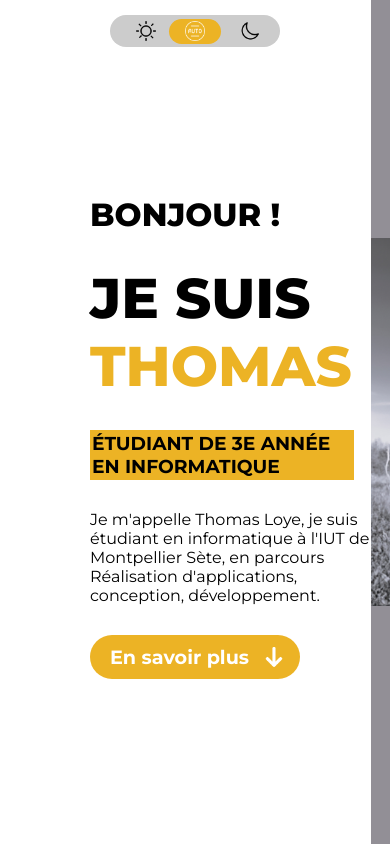
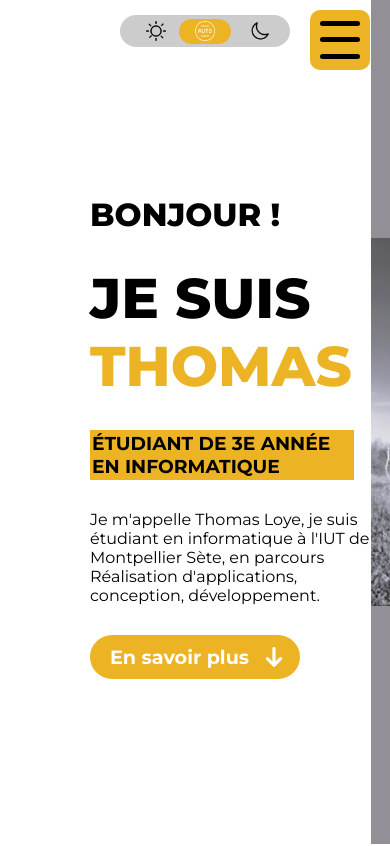
Before and after one commit to th0mate/newPortfolio, a website: page index.html in a window 390 px wide. Shown: the top 846 px of the page. Drawn offline with Linux system fonts and the light colour scheme.

Commit message:
changements

```diff
--- a/Ressources/css/styleVueAccueil.css
+++ b/Ressources/css/styleVueAccueil.css
@@ -61,6 +61,40 @@ nav > span {
     border-left: 1.5px dotted black;
     height: 30px;
 }
+
+
+.burger {
+    background-color: var(--jauneMain);
+    width: 50px;
+    height: 50px;
+    border-radius: 10px;
+    display: none;
+    flex-direction: column;
+    justify-content: space-around;
+    align-items: center;
+    cursor: pointer;
+    padding: 5px;
+    position: fixed;
+    top: 10px;
+    right: 20px;
+
+    span {
+        width: 80%;
+        height: 5px;
+        border-radius: 3px;
+        background-color: black;
+        cursor: pointer;
+        transition: background-color 0.4s;
+    }
+
+}
+
+.burger:hover {
+    span {
+        background-color: white;
+    }
+}
+
 
 body {
     margin: 0;
@@ -140,10 +174,9 @@ body {
 
 
 .switchLight {
-    width: 350px;
     position: fixed;
     top: 15px;
-    right: 20px;
+    right: 10px;
     z-index: 10;
 
 }
@@ -891,9 +924,13 @@ footer {
     margin: 0;
 }
 
+/*
+------------------------------------------------------------------------------------------------------------------------
+DARK MODE
+------------------------------------------------------------------------------------------------------------------------
+ */
 
 .dark {
-
     background-color: #111;
     color: #fff;
 
@@ -934,7 +971,21 @@ footer {
 }
 
 
+/*
+------------------------------------------------------------------------------------------------------------------------
+RESPONSIVE
+------------------------------------------------------------------------------------------------------------------------
+ */
+
 @media (max-width: 1100px) {
+
+    .burger {
+        display: flex;
+    }
+
+    .switchLight {
+        right: 100px;
+    }
 
     .bandeau {
         display: none;
--- a/src/views/vueAccueil.html
+++ b/src/views/vueAccueil.html
@@ -1,3 +1,9 @@
+<div class="burger">
+    <span></span>
+    <span></span>
+    <span></span>
+</div>
+
 <section class="goal" id="section1">
 
     <nav>
@@ -26,7 +32,7 @@
     </div>
 
     <div class="rightGoal">
-        <img src="../Ressources/img/grosseTete.jpg" alt="">
+        <img src="../Ressources/img/grosseTete.JPG" alt="">
     </div>
 
 
```
